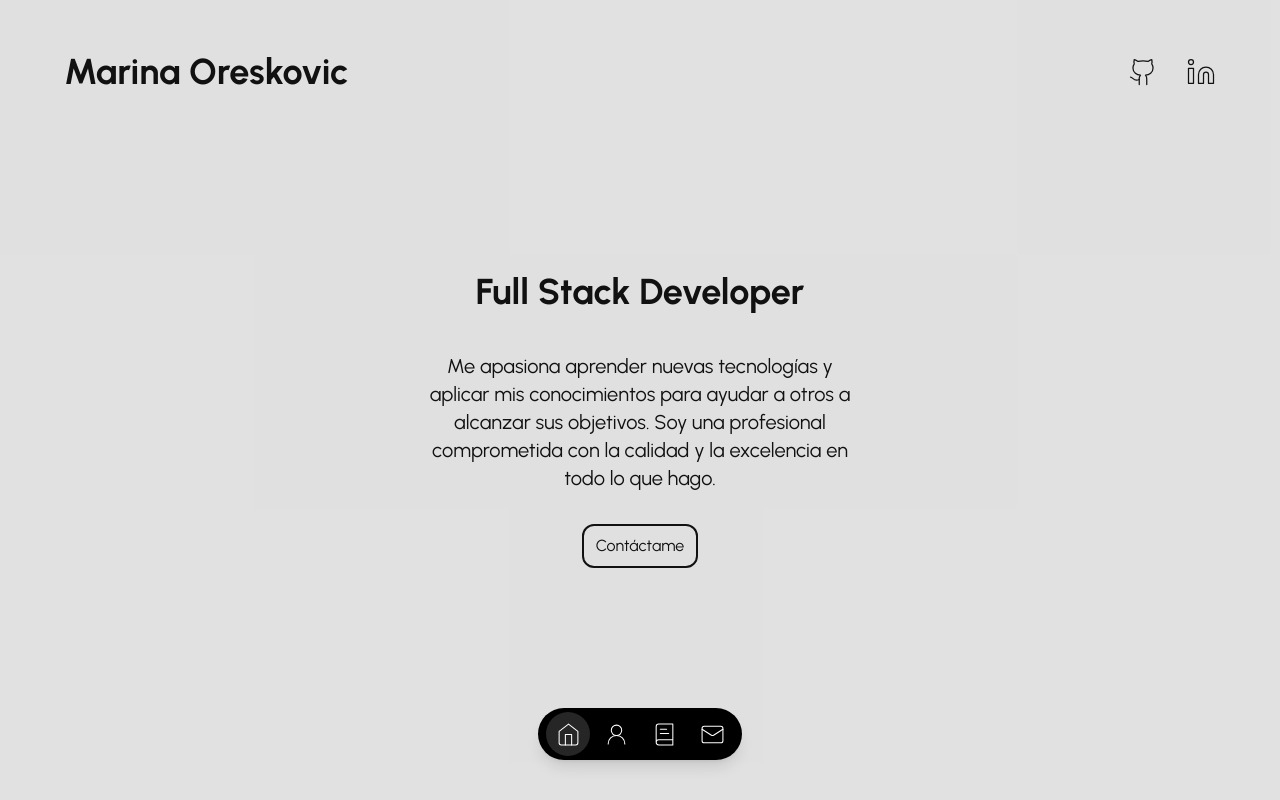
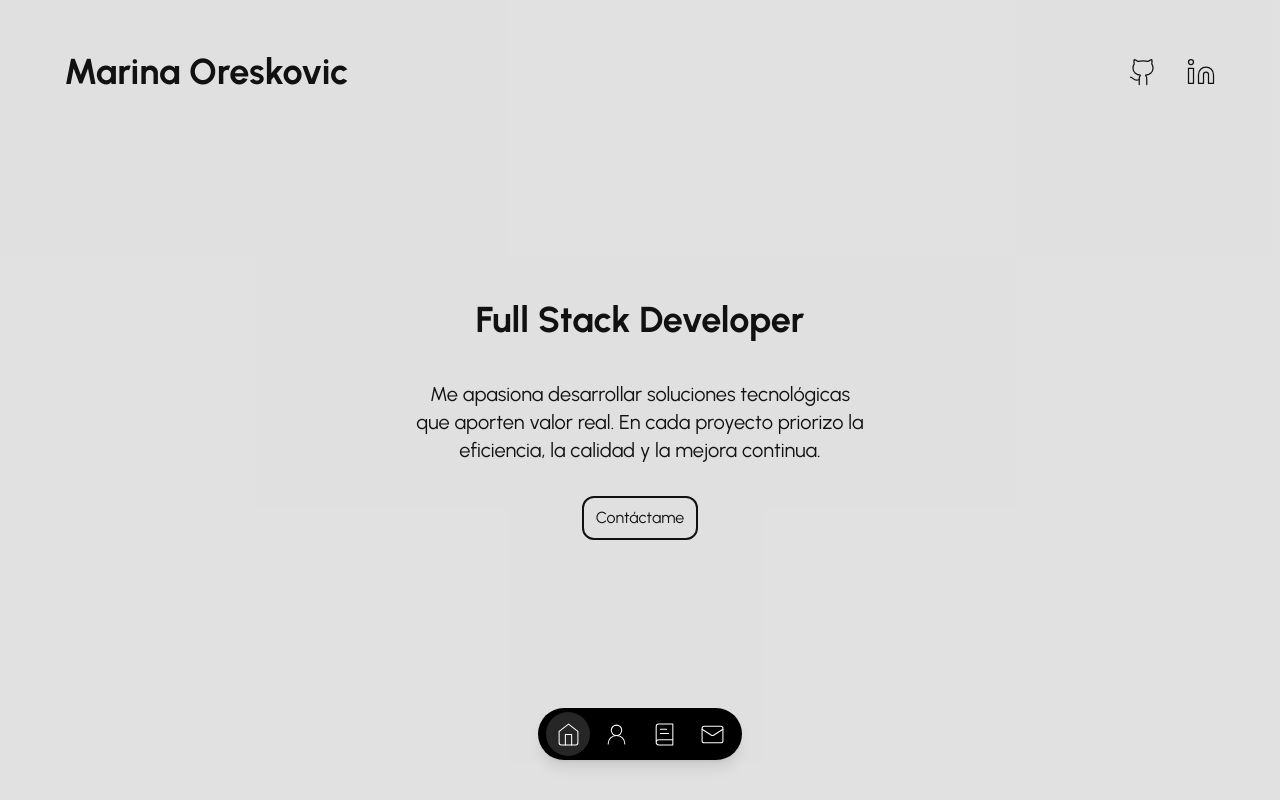
Before and after one commit to marinaoreskovic/marina-oreskovic-web, a Next.js app: page / in a window 1280 px wide. Built offline with nearby package versions, Linux system fonts and the light colour scheme.

Commit message:
Update introduction.tsx

```diff
--- a/components/introduction.tsx
+++ b/components/introduction.tsx
@@ -13,9 +13,7 @@ const Introduction = () => {
 I am a professional committed to quality and excellence in everything I do.
                     </p> */}
           <p className="mx-auto mb-2 text-xl text-center md:text-xl md:mx-0 md:mb-8">
-            Me apasiona aprender nuevas tecnologías y aplicar mis conocimientos
-            para ayudar a otros a alcanzar sus objetivos. Soy una profesional
-            comprometida con la calidad y la excelencia en todo lo que hago.
+            Me apasiona desarrollar soluciones tecnológicas que aporten valor real. En cada proyecto priorizo la eficiencia, la calidad y la mejora continua.
           </p>
           {/* <p className="mx-auto mb-2 text-xl text-center md:text-xl md:mx-0 md:mb-8">
                     Me apasiona aprender nuevas tecnologías y aplicar mis conocimientos para ayudar a otros a alcanzar sus objetivos.
```
